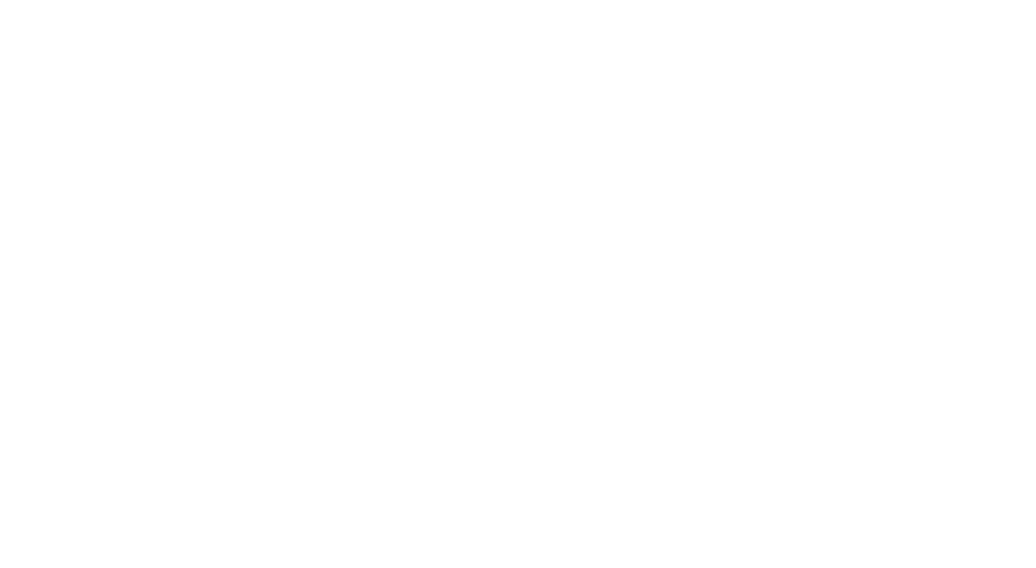
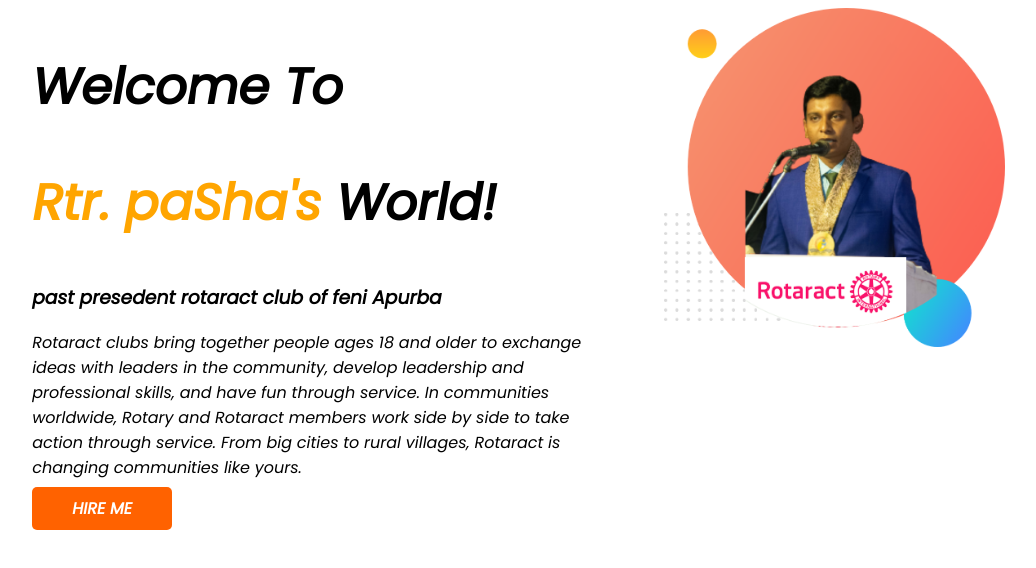
Before and after one commit to farhadpasha/developer-first-portfolio, a plain HTML site: page index.html in a window 1280 px wide. Shown: the whole page, without its empty margins (39-1075 px from the left). Drawn offline with Linux system fonts and the light colour scheme.

Commit message:
top side

```diff
--- a/index.html
+++ b/index.html
@@ -1,12 +1,36 @@
 <!DOCTYPE html>
 <html lang="en">
+
 <head>
     <meta charset="UTF-8">
     <meta http-equiv="X-UA-Compatible" content="IE=edge">
     <meta name="viewport" content="width=device-width, initial-scale=1.0">
     <title>paSha portfolio</title>
+    <link rel="preconnect" href="https://fonts.googleapis.com">
+    <link rel="preconnect" href="https://fonts.gstatic.com" crossorigin>
+    <link href="https://fonts.googleapis.com/css2?family=Poppins:ital@1&display=swap" rel="stylesheet">
+    <link rel="stylesheet" href="style.css">
+
 </head>
+
 <body>
+    <section>
+        <div class="half-width">
+            <h1>Welcome To</h1>
+            <H1><span class="oreng-color">Rtr. paSha's</span> World!</H1>
+            <h3>past presedent rotaract club of feni Apurba</h3>
+            <p>Rotaract clubs bring together people ages 18 and older to exchange ideas with leaders in the community,
+                develop leadership and professional skills, and have fun through service.
 
+                In communities worldwide, Rotary and Rotaract members work side by side to take action through service.
+                From
+                big cities to rural villages, Rotaract is changing communities like yours.
+            </p>
+            <a class="link-button" target="_blank" href="">HIRE ME</a>
+        </div>
+        <div class="half-width"><img src="images/my-bg1.png" alt="">
+        </div>
+    </section>
 </body>
+
 </html>
--- a/style.css
+++ b/style.css
@@ -0,0 +1,35 @@
+body {
+    font-family: 'Poppins', sans-serif;
+}
+
+h1 {
+    font-size: 50px;
+
+}
+
+.oreng-color {
+    color: orange;
+
+}
+
+section {
+    display: flex;
+}
+
+.half-width {
+    width: 50%;
+    padding-left: 5%;
+}
+
+.half-width img {
+    width: 60%;
+}
+
+.link-button {
+    text-decoration: none;
+    background-color: rgb(255, 98, 0);
+    padding: 10px 40px;
+    color: white;
+    font-weight: 700;
+    border-radius: 5px;
+}
```
Also changed, not shown: images/dream-bg.png (added), images/exp-bg.png (added), images/my-bg.png (added), images/my-bg1.png (added), images/my-bg2.png (added), images/top-banner.png (added), 7 other files.
